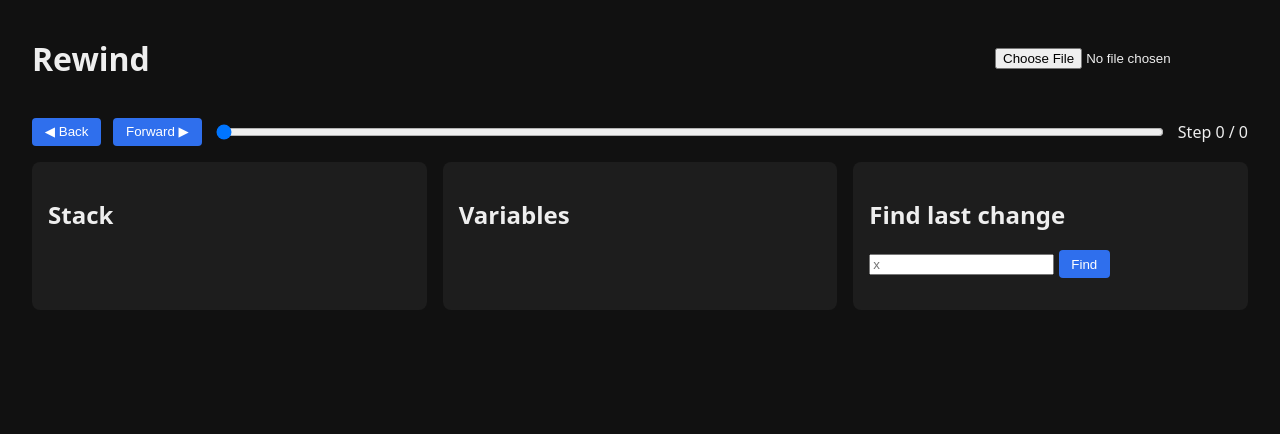
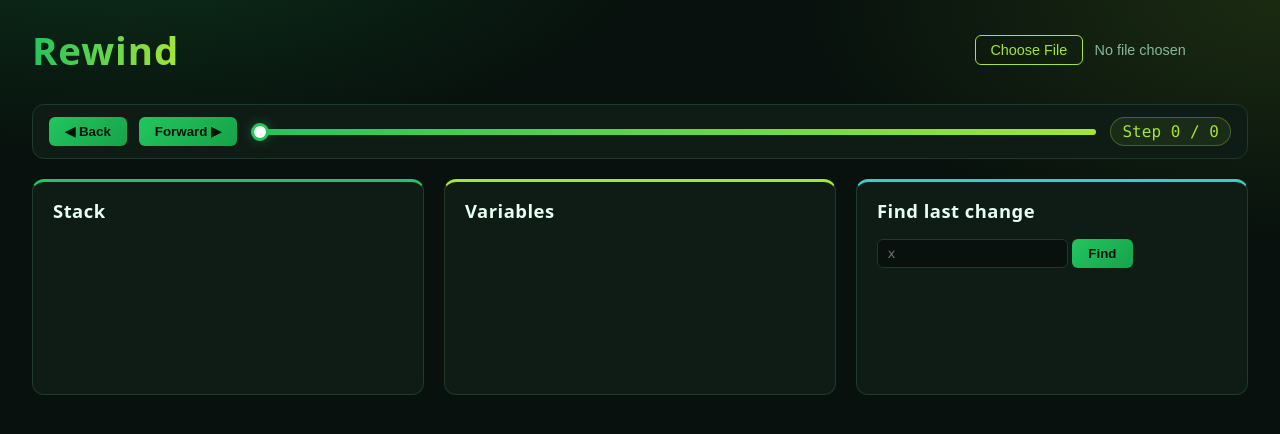
Before and after one commit to Darsh-sudo-cloud/Stack-rewind, a plain HTML site: page docs/index.html in a window 1280 px wide. Drawn offline with Linux system fonts and the light colour scheme.

Commit message:
Green theme

```diff
--- a/docs/style.css
+++ b/docs/style.css
@@ -1,41 +1,194 @@
+:root {
+  --bg: #08110d;
+  --panel: #0f1c15;
+  --panel-border: #1d3a2b;
+  --text: #e8fff3;
+  --muted: #86b9a0;
+  --green: #22c55e;
+  --lime: #a3e635;
+  --teal: #2dd4bf;
+  --glow: rgba(34, 197, 94, 0.35);
+}
+
 body {
   font-family: system-ui, sans-serif;
   margin: 0;
   padding: 1rem 2rem;
-  background: #111;
-  color: #eee;
+  color: var(--text);
+  background:
+    radial-gradient(900px 400px at 10% -10%, rgba(34, 197, 94, 0.18), transparent 60%),
+    radial-gradient(800px 400px at 100% 0%, rgba(163, 230, 53, 0.12), transparent 60%),
+    var(--bg);
+  min-height: 100vh;
 }
 
-header { display: flex; justify-content: space-between; align-items: center; }
+header {
+  display: flex;
+  justify-content: space-between;
+  align-items: center;
+}
+
+h1 {
+  font-size: 2.4rem;
+  letter-spacing: 1px;
+  margin: 0.5rem 0;
+  background: linear-gradient(90deg, var(--green), var(--lime));
+  -webkit-background-clip: text;
+  background-clip: text;
+  color: transparent;
+}
+
+/* file picker */
+input[type="file"] { color: var(--muted); font-size: 0.9rem; }
+input[type="file"]::file-selector-button {
+  background: transparent;
+  color: var(--lime);
+  border: 1px solid var(--lime);
+  border-radius: 6px;
+  padding: 0.4rem 0.9rem;
+  margin-right: 0.75rem;
+  cursor: pointer;
+  transition: all 0.2s;
+}
+input[type="file"]::file-selector-button:hover {
+  background: var(--lime);
+  color: var(--bg);
+  box-shadow: 0 0 14px rgba(163, 230, 53, 0.5);
+}
 
 .controls {
   display: flex;
   gap: 0.75rem;
   align-items: center;
-  margin: 1rem 0;
+  margin: 1.25rem 0;
+  padding: 0.75rem 1rem;
+  background: var(--panel);
+  border: 1px solid var(--panel-border);
+  border-radius: 12px;
 }
 
 .controls input[type="range"] { flex: 1; }
 
+/* step counter */
+.controls span {
+  font-family: Consolas, Menlo, monospace;
+  color: var(--lime);
+  background: rgba(163, 230, 53, 0.08);
+  border: 1px solid rgba(163, 230, 53, 0.3);
+  padding: 0.25rem 0.7rem;
+  border-radius: 999px;
+  white-space: nowrap;
+}
+
+/* slider */
+input[type="range"] {
+  -webkit-appearance: none;
+  appearance: none;
+  height: 6px;
+  border-radius: 999px;
+  background: linear-gradient(90deg, var(--green), var(--lime));
+  outline: none;
+}
+input[type="range"]::-webkit-slider-thumb {
+  -webkit-appearance: none;
+  width: 18px;
+  height: 18px;
+  border-radius: 50%;
+  background: #fff;
+  border: 3px solid var(--green);
+  box-shadow: 0 0 12px var(--glow);
+  cursor: pointer;
+}
+input[type="range"]::-moz-range-thumb {
+  width: 14px;
+  height: 14px;
+  border-radius: 50%;
+  background: #fff;
+  border: 3px solid var(--green);
+  box-shadow: 0 0 12px var(--glow);
+  cursor: pointer;
+}
+
 .panels {
   display: grid;
   grid-template-columns: repeat(3, 1fr);
-  gap: 1rem;
+  gap: 1.25rem;
 }
 
 .panels section {
-  background: #1d1d1d;
-  border-radius: 8px;
-  padding: 1rem;
+  background: var(--panel);
+  border: 1px solid var(--panel-border);
+  border-top: 3px solid var(--green);
+  border-radius: 12px;
+  padding: 1rem 1.25rem;
+  min-height: 180px;
+  transition: transform 0.2s, box-shadow 0.2s;
+}
+.panels section:nth-child(2) { border-top-color: var(--lime); }
+.panels section:nth-child(3) { border-top-color: var(--teal); }
+
+.panels section:hover {
+  transform: translateY(-3px);
+  box-shadow: 0 10px 30px rgba(0, 0, 0, 0.45), 0 0 20px var(--glow);
+}
+
+.panels h2, .panels h3 {
+  margin-top: 0;
+  font-size: 1.15rem;
+  letter-spacing: 0.5px;
+}
+
+/* stack and variable content (works for lists, tables and plain text) */
+.panels ul, .panels ol { list-style: none; padding: 0; margin: 0; }
+.panels li, .panels pre, .panels code, .panels td {
+  font-family: Consolas, Menlo, monospace;
+  font-size: 0.95rem;
+}
+.panels li {
+  padding: 0.35rem 0.6rem;
+  margin-bottom: 0.35rem;
+  background: rgba(34, 197, 94, 0.1);
+  border-left: 3px solid var(--green);
+  border-radius: 4px;
+  animation: pop 0.25s ease;
+}
+.panels table { width: 100%; border-collapse: collapse; }
+.panels td { padding: 0.3rem 0.4rem; border-bottom: 1px solid var(--panel-border); }
+
+@keyframes pop {
+  from { opacity: 0; transform: translateY(-4px); }
+  to   { opacity: 1; transform: none; }
+}
+
+/* text input */
+input:not([type="range"]):not([type="file"]) {
+  background: #08110d;
+  color: var(--text);
+  border: 1px solid var(--panel-border);
+  border-radius: 6px;
+  padding: 0.4rem 0.6rem;
+  font-family: Consolas, Menlo, monospace;
+  outline: none;
+  transition: border-color 0.2s, box-shadow 0.2s;
+}
+input:not([type="range"]):not([type="file"]):focus {
+  border-color: var(--lime);
+  box-shadow: 0 0 0 3px rgba(163, 230, 53, 0.2);
 }
 
 button {
-  background: #2f6fed;
-  color: white;
+  background: linear-gradient(135deg, var(--green), #16a34a);
+  color: #04130a;
   border: none;
-  border-radius: 4px;
-  padding: 0.4rem 0.8rem;
+  border-radius: 6px;
+  padding: 0.45rem 1rem;
+  font-weight: 700;
   cursor: pointer;
+  transition: transform 0.15s, box-shadow 0.2s;
 }
 
-button:hover { background: #4a86ff; }
+button:hover {
+  transform: translateY(-1px);
+  box-shadow: 0 0 16px var(--glow);
+}
+button:active { transform: translateY(1px); }
```
